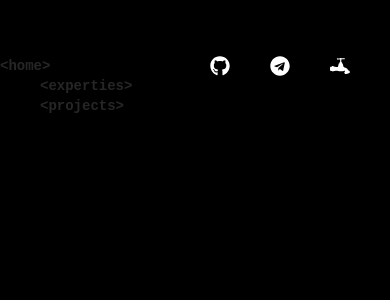
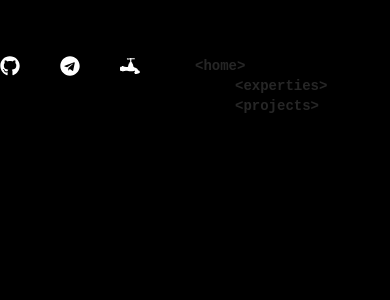
Before and after one commit to Gurwi30/gurwi.dev, a Next.js app: page / in a window 390 px wide. Shown: the top 300 px of the page. Built offline with nearby package versions, Linux system fonts and the light colour scheme; a web font is replaced by a local one.

Commit message:
Is this right?

```diff
--- a/src/app/components/navbar/contactbutton.tsx
+++ b/src/app/components/navbar/contactbutton.tsx
@@ -6,7 +6,7 @@ export default function NavBarContactButton() {
         <motion.a
                     transition={{ type: 'spring' }}
                     whileHover={{ scale: 1.1, transitionEnd: { scale: 1.0 } }}
-                    className='font-martian font-semibold text-sm text-white px-6 py-3 border border-white rounded-full sm:inline hidden'
+                    className='font-martian font-semibold text-sm text-white px-6 py-3 border border-white rounded-full lg:inline hidden'
                     target="_blank"
                     href='https://t.me/Gurwi30'>
                     get in touch
--- a/src/app/components/navbar/navbar.tsx
+++ b/src/app/components/navbar/navbar.tsx
@@ -18,7 +18,38 @@ import { useEffect, useState } from "react";
 export default function NavBar() {
 
     return (
-        <nav className="not-text py-14 grid grid-cols-2 sticky">
+        // <>
+        //     <nav className="flex items-center justify-between lg:block hidden">
+        //         <ul className="flex items-center">
+        //             <li><a href='#home'>&lt;home&gt;</a></li>
+        //             <li><a href='#experties'>&lt;experties&gt;</a></li>
+        //             <li><a href='#projects'>&lt;projects&gt;</a></li>
+        //         </ul>
+        //         <ul>
+        //             <li><a href='https://github.com/Gurwi30' target="_blank"><FaGithub className='icon' size={20}></FaGithub></a></li>
+        //             <li><a href='https://t.me/Gurwi30' target="_blank"><FaTelegram className='icon' size={20}></FaTelegram></a></li>
+        //             <li><a href='https://www.spigotmc.org/members/gurwinder.717908/' target="_blank"><SiSpigotmc className='icon' size={20}></SiSpigotmc></a></li>
+        //             <li><NavBarContactButton /></li>
+        //         </ul>
+        //     </nav>
+
+        //     <nav className="flex justify-between lg:hidden block">
+        //         <ul className="font-martian text-sm opacity-15 font-semibold list-none flex items-center">
+        //             <li><a href='https://github.com/Gurwi30' target="_blank"><FaGithub className='icon' size={20}></FaGithub></a></li>
+        //             <li><a href='https://t.me/Gurwi30' target="_blank"><FaTelegram className='icon' size={20}></FaTelegram></a></li>
+        //             <li><a href='https://www.spigotmc.org/members/gurwinder.717908/' target="_blank"><SiSpigotmc className='icon' size={20}></SiSpigotmc></a></li>
+        //             <li><NavBarContactButton /></li>
+        //         </ul>
+        //         <ul className="flex flex-col">
+        //             <li><a href='#home'>&lt;home&gt;</a></li>
+        //             <li><a href='#experties'>&lt;experties&gt;</a></li>
+        //             <li><a href='#projects'>&lt;projects&gt;</a></li>
+        //         </ul>
+        //     </nav>
+        // </>
+
+        <>
+            <nav className="not-text py-14 grid-cols-2 sticky items-center justify-between lg:grid hidden">
                 <ul className="font-martian text-sm opacity-15 font-semibold list-none space-x-10 justify-start sm:flex grid items-center">
                     <li><a href='#home'>&lt;home&gt;</a></li>
                     <li><a href='#experties'>&lt;experties&gt;</a></li>
@@ -32,6 +63,23 @@ export default function NavBar() {
                     <li><NavBarContactButton /></li>
                 </ul>
             </nav>
+
+            <nav className="not-text py-14 grid-cols-2 sticky justify-between lg:hidden grid">
+                <ul className="font-martian text-sm font-semibold list-none space-x-10 justify-start flex">
+                    <li><a href='https://github.com/Gurwi30' target="_blank"><FaGithub className='icon' size={20}></FaGithub></a></li>
+                    <li><a href='https://t.me/Gurwi30' target="_blank"><FaTelegram className='icon' size={20}></FaTelegram></a></li>
+                    <li><a href='https://www.spigotmc.org/members/gurwinder.717908/' target="_blank"><SiSpigotmc className='icon' size={20}></SiSpigotmc></a></li>
+                    <li><NavBarContactButton /></li>
+                </ul>
+
+                <ul className="font-martian text-sm opacity-15 font-semibold list-none space-x-10 justify-end flex flex-col">
+                    <li><a href='#home'>&lt;home&gt;</a></li>
+                    <li><a href='#experties'>&lt;experties&gt;</a></li>
+                    <li><a href='#projects'>&lt;projects&gt;</a></li>
+                </ul>
+            </nav>
+        </>
+
     )
 
 }
```
Lines whose indentation alone changed are shown as unchanged.
